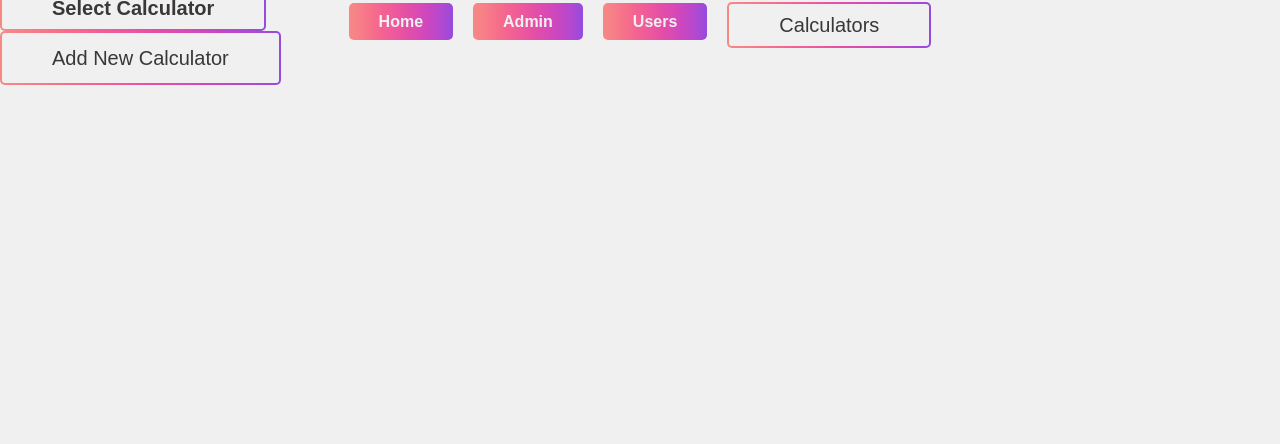
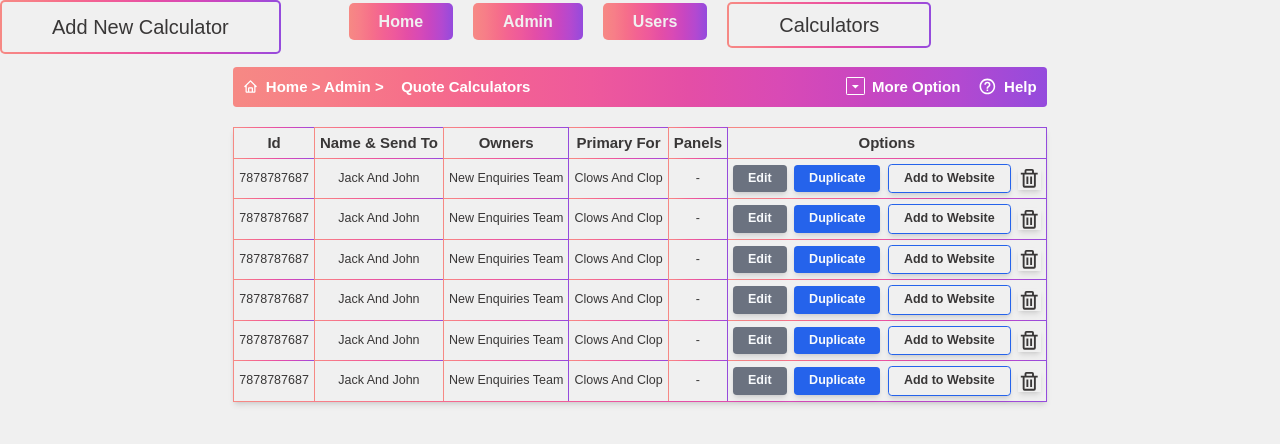
Before and after one commit to front-end786/property, a Next.js app: page /admin/calculator in a window 1280 px wide. Shown: the top 444 px of the page. Built offline with nearby package versions, Linux system fonts and the light colour scheme.

Commit message:
"Refactor admin calculator page and table component, update navigation and layout"

```diff
--- a/src/app/admin/calculator/page.tsx
+++ b/src/app/admin/calculator/page.tsx
@@ -4,6 +4,7 @@ import Link from "next/link";
 import React, { useState } from "react";
 import axios from "axios";
 import NavigationBar from "@/components/admin/Navigation";
+import CalculatorTable from "@/components/admin/ui/CalculatorTable";
 
 function CalculatorListPage() {
   const [isAddingCalculator, setIsAddingCalculator] = useState(false);
@@ -21,7 +22,6 @@ function CalculatorListPage() {
       try {
         const response = await axios.post('/api/calculators', { name: calculatorName });
         setCalculatorId(response.data.id);
-        setIsAddingCalculator(true);
       } catch (error) {
         console.error('Failed to create calculator:', error);
       }
@@ -31,19 +31,14 @@ function CalculatorListPage() {
   return (
     <div>
       <NavigationBar />
-      <h1 className="text-xl font-bold mb-4">
-        <Link className="client-link button-primary" href="/admin/calculator/1">
-          Select Calculator
-        </Link>
-      </h1>
+
       <button
         className="client-link button-primary"
         onClick={toggleAddCalculator}
       >
         {isAddingCalculator ? "Save Calculator" : "Add New Calculator"}
       </button>
-      <div>
-        {isAddingCalculator && (
+      {isAddingCalculator ? (
         <div className="mt-6">
           <input
             type="text"
@@ -52,12 +47,15 @@ function CalculatorListPage() {
             placeholder="Calculator Name"
             value={calculatorName}
             onChange={handleInputChange}
-              className="text-left "
+            className="text-left"
           />
           {calculatorId && <BaseCalculator calculatorId={calculatorId} />}
         </div>
+      ) : (
+        <div className="w-full flex items-center justify-center">
+          <CalculatorTable />
+        </div>
       )}
-      </div>
     </div>
   );
 }
--- a/src/app/admin/page.tsx
+++ b/src/app/admin/page.tsx
@@ -6,18 +6,19 @@ import React from "react";
 
 function AdminPage() {
   return (
-    // <div className="grid h-screen w-full place-items-center">
-    //   <h1 className="h-full flex items-center gap-8">
-    //     <Link className="client-link button-primary" href="/admin/calculator">
-    //       Calculators
-    //     </Link>
-    //     <Link className="client-link button-primary" href="/admin/users">
-    //       Users
-    //     </Link>
-    //     {/* <DynamicForm /> */}
-    //   </h1>
-    // </div>
+    <div className="grid h-screen w-full place-items-center">
     <NavigationBar />
+
+      <h1 className="h-full flex items-center gap-8">
+        <Link className="client-link button-primary" href="/admin/calculator">
+          Calculators
+        </Link>
+        <Link className="client-link button-primary" href="/admin/users">
+          Users
+        </Link>
+        {/* <DynamicForm /> */}
+      </h1>
+    </div>
   );
 }
 
--- a/src/components/admin/ui/CalculatorTable.tsx
+++ b/src/components/admin/ui/CalculatorTable.tsx
@@ -1,9 +1,6 @@
 import React from "react";
 import { BiHelpCircle, BiHome, BiTrash } from "react-icons/bi";
 import { MdArrowDropDown } from "react-icons/md";
-
-function CalculatorTable() {
-  const homeString = "Home > Setup >";
 
 const tableData = [
   {
@@ -12,7 +9,6 @@ function CalculatorTable() {
     ownersName: "New Enquiries Team",
     primaryFor: "Clows and Clop",
     panels: "-",
-      OptionData: <ButtonOptions />,
   },
   {
     id: "7878787687",
@@ -20,7 +16,6 @@ function CalculatorTable() {
     ownersName: "New Enquiries Team",
     primaryFor: "Clows and Clop",
     panels: "-",
-      OptionData: <ButtonOptions />,
   },
   {
     id: "7878787687",
@@ -28,7 +23,6 @@ function CalculatorTable() {
     ownersName: "New Enquiries Team",
     primaryFor: "Clows and Clop",
     panels: "-",
-      OptionData: <ButtonOptions />,
   },
   {
     id: "7878787687",
@@ -36,7 +30,6 @@ function CalculatorTable() {
     ownersName: "New Enquiries Team",
     primaryFor: "Clows and Clop",
     panels: "-",
-      OptionData: <ButtonOptions />,
   },
   {
     id: "7878787687",
@@ -44,7 +37,6 @@ function CalculatorTable() {
     ownersName: "New Enquiries Team",
     primaryFor: "Clows and Clop",
     panels: "-",
-      OptionData: <ButtonOptions />,
   },
   {
     id: "7878787687",
@@ -52,13 +44,32 @@ function CalculatorTable() {
     ownersName: "New Enquiries Team",
     primaryFor: "Clows and Clop",
     panels: "-",
-      OptionData: <ButtonOptions />,
   },
 ];
 
+const ButtonOptions: React.FC = () => (
+  <div className="flex gap-3 items-center justify-center">
+    <button className="bg-gray-500 text-slate-50 py-2 px-6 shadow-md rounded-md text-xl font-bold">
+      Edit
+    </button>
+    <button className="bg-blue-600 text-slate-50 py-2 px-6 shadow-md rounded-md text-xl font-bold">
+      Duplicate
+    </button>
+    <button className="py-2 px-6 shadow-md rounded-md text-xl font-bold border border-blue-600">
+      Add to Website
+    </button>
+    <button className="text-4xl shadow-md">
+      <BiTrash />
+    </button>
+  </div>
+);
+
+const CalculatorTable: React.FC = () => {
+  const homeString = "Home > Admin >";
+
   return (
     <div>
-      <div className="flex justify-between items-center mt-5 secondary-background p-4 rounded-md">
+      <div className="flex justify-between items-center mt-5 secondary-background p-4 rounded-md ">
         <div className="flex items-center gap-7">
           <p className="flex text-2xl font-bold text-white gap-3 items-center">
             <BiHome /> {homeString}
@@ -78,32 +89,21 @@ function CalculatorTable() {
       <table className="table-data w-full mt-8 shadow-md">
         <thead>
           <tr>
-            <th className="text-2xl p-2 capitalize">Id</th>
-            <th className="text-2xl p-2 capitalize">Name & Send To</th>
-            <th className="text-2xl p-2 capitalize">Owners</th>
-            <th className="text-2xl p-2 capitalize">Primary For</th>
-            <th className="text-2xl p-2 capitalize">panels</th>
-            <th className="text-2xl p-2 capitalize">Options</th>
+            {["Id", "Name & Send To", "Owners", "Primary For", "panels", "Options"].map((header) => (
+              <th key={header} className="text-2xl p-2 capitalize">{header}</th>
+            ))}
           </tr>
         </thead>
         <tbody>
           {tableData.map((item) => (
-            <tr>
-              <td className="text-xl p-2 capitalize text-center">{item.id}</td>
+            <tr key={item.id}>
+              {Object.values(item).map((value, index) => (
+                <td key={index} className="text-xl p-2 capitalize text-center">
+                  {value}
+                </td>
+              ))}
               <td className="text-xl p-2 capitalize text-center">
-                {item.nameSendto}
-              </td>
-              <td className="text-xl p-2 capitalize text-center">
-                {item.ownersName}
-              </td>
-              <td className="text-xl p-2 capitalize text-center">
-                {item.primaryFor}
-              </td>
-              <td className="text-xl p-2 capitalize text-center">
-                {item.panels}
-              </td>
-              <td className="text-xl p-2 capitalize text-center">
-                {item.OptionData}
+                <ButtonOptions />
               </td>
             </tr>
           ))}
@@ -111,25 +111,6 @@ function CalculatorTable() {
       </table>
     </div>
   );
-}
-
-function ButtonOptions() {
-  return (
-    <div className="flex gap-3 items-center justify-center">
-      <button className="bg-gray-500 text-slate-50 py-2 px-6 shadow-md rounded-md text-xl font-bold">
-        Edit
-      </button>
-      <button className="bg-blue-600 text-slate-50 py-2 px-6 shadow-md rounded-md text-xl font-bold">
-        Duplicate
-      </button>
-      <button className="py-2 px-6 shadow-md rounded-md text-xl font-bold border border-blue-600">
-        Add to Website
-      </button>
-      <button className="text-4xl shadow-md">
-        <BiTrash />
-      </button>
-    </div>
-  );
-}
+};
 
 export default CalculatorTable;
```
Lines whose indentation alone changed are shown as unchanged.
